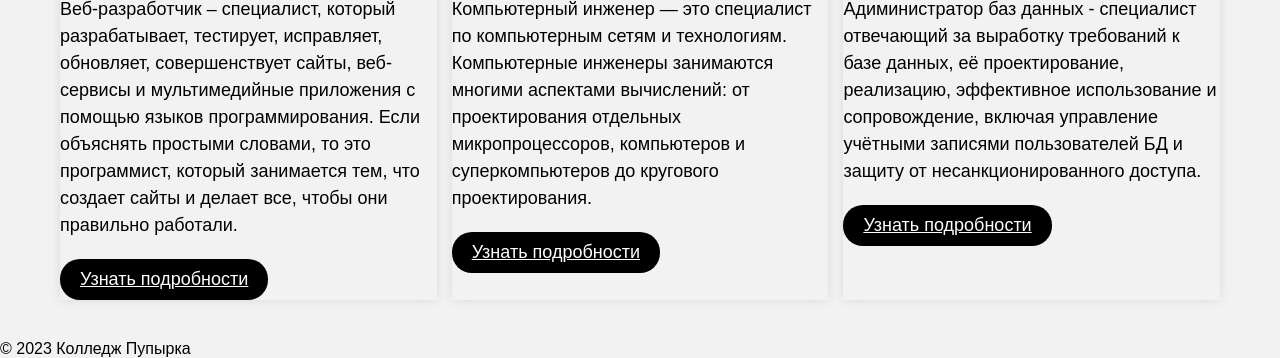
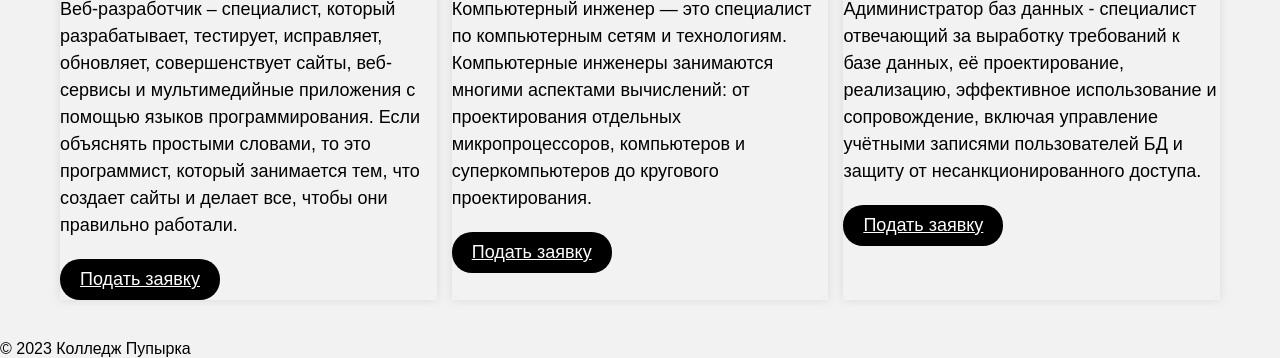
Before and after one commit to magafurov-artem/PupyrkaSite, a Django app: page / in a window 1280 px wide. Shown: the part 863-1221 px from the top of the page. Run offline with Django 4.2, Linux system fonts and the light colour scheme; data comes from the database, SQL or seed files in the repository.

Commit message:
Добавление страницы с отправкой заявки (заглушка)

```diff
--- /dev/null
+++ b/main/forms.py
@@ -0,0 +1,2 @@
+from django import forms
+from .models import *
--- /dev/null
+++ b/main/templates/main/admissions.html
@@ -0,0 +1,6 @@
+{% extends 'main/template.html' %}
+
+{% block title %}Заявка{% endblock %}
+
+{% block body %}
+{% endblock %}
--- a/main/templates/main/index.html
+++ b/main/templates/main/index.html
@@ -20,10 +20,10 @@
       <div class="tests__list">
         {% for speciality in specialties %}
           <div class="tests__item">
-            <img src="{{ speciality.image_preview_url }}" alt="test 1">
+            <img src="{{ speciality.image_preview_url }}" alt={{ speciality.id }}>
             <h3>{{ speciality.title }}</h3>
             <p>{{ speciality.about }}</p>
-            <a href="#">Узнать подробности</a>
+            <a href={% url 'admissions' %}>Подать заявку</a>
           </div>
         {% endfor %}
       </div>
--- a/main/templates/main/template.html
+++ b/main/templates/main/template.html
@@ -6,7 +6,6 @@
     <meta name="viewport"
           content="width=device-width, user-scalable=no, initial-scale=1.0, maximum-scale=1.0, minimum-scale=1.0">
     <meta http-equiv="x-ua-compatible" content="ie=edge">
-    <link rel="icon" type="image/x-icon" href="{% static 'main/image/favicon.png' %}">
     <link rel="icon" type="image/x-icon" href="{% static 'main/image/favicon.png' %}">
     <link rel="stylesheet" href="{% static 'main/css/style.css' %}">
     <title>Пупырка - {% block title %}{% endblock %}</title>
@@ -18,6 +17,7 @@
         <li><a href="{% url 'index' %}">Главная</a></li>
         <li><a href="{% url 'about' %}">О нас</a></li>
         <li><a href="{% url 'applicants' %}">Абитуриентам</a></li>
+        <li><a href="{% url 'admissions' %}">Оставить заявку</a></li>
         <li><a href="{% url 'students' %}">Студентам</a></li>
         <li><a href="{% url 'contact' %}">Контакты</a></li>
       </ul>
--- a/main/urls.py
+++ b/main/urls.py
@@ -6,5 +6,6 @@ urlpatterns = [
     path('about', views.about, name='about'),
     path('our_contact', views.contact, name='contact'),
     path('applicants', views.applicants, name='applicants'),
-    path('students', views.students, name='students')
+    path('students', views.students, name='students'),
+    path('admissions', views.admissions, name='admissions')
 ]
--- a/main/views.py
+++ b/main/views.py
@@ -1,7 +1,6 @@
 from django.core.handlers.wsgi import WSGIRequest
 from django.shortcuts import render
 from .models import Specialties
-# Create your views here.
 
 
 def index(request: WSGIRequest):
@@ -23,3 +22,7 @@ def applicants(request: WSGIRequest):
 
 def students(request: WSGIRequest):
     return render(request, 'main/students.html')
+
+
+def admissions(request: WSGIRequest):
+    return render(request, 'main/admissions.html')
```
